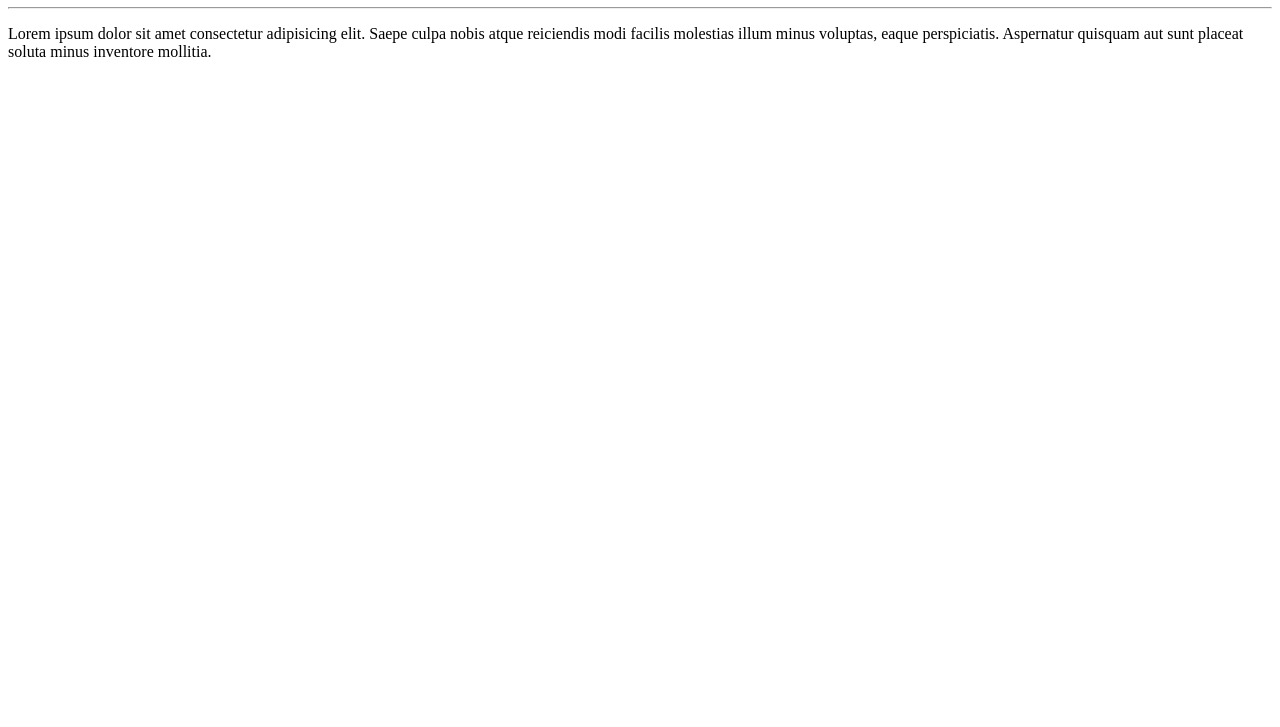
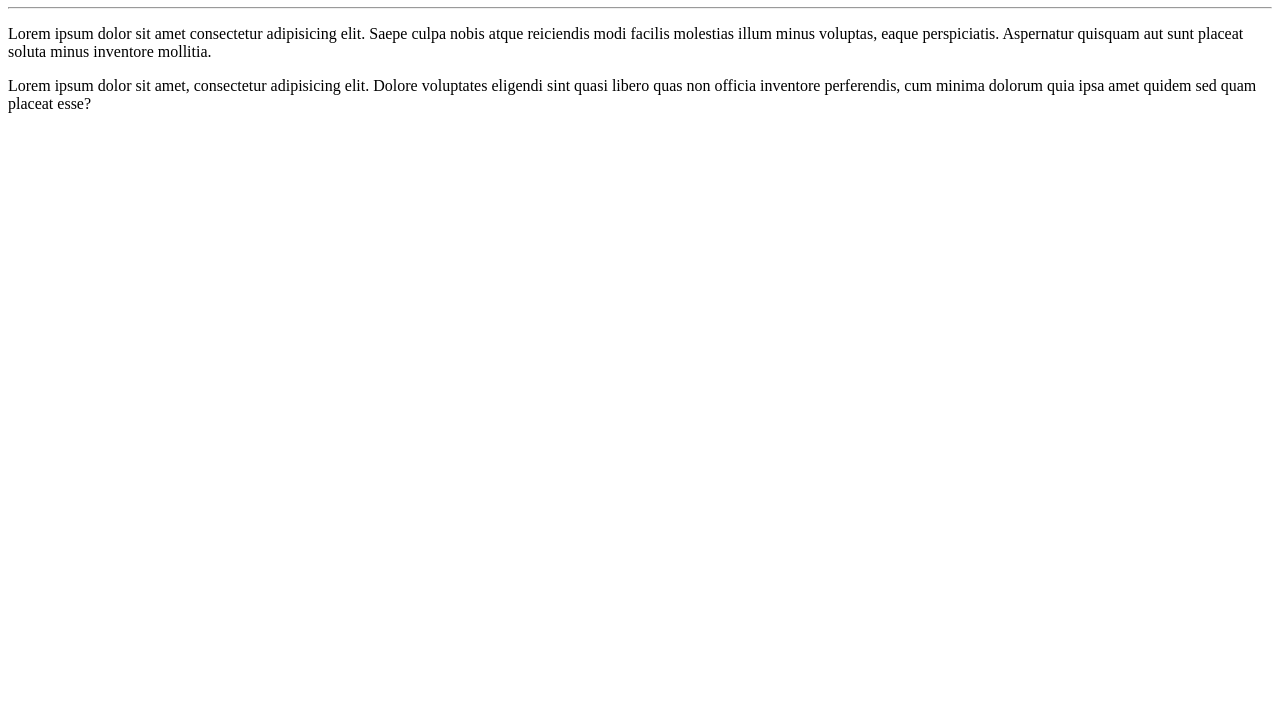
Before and after one commit to dennersantiago/Ola-mundo, a plain HTML site: page site-exemplo/index.html in a window 1280 px wide. Shown: the part 73-800 px from the top of the page. Drawn offline with Linux system fonts and the light colour scheme.

Commit message:
adicionei um paragrafo

```diff
--- a/site-exemplo/index.html
+++ b/site-exemplo/index.html
@@ -9,5 +9,6 @@
     <h1>Olá Mundo</h1>
     <hr>
     <p>Lorem ipsum dolor sit amet consectetur adipisicing elit. Saepe culpa nobis atque reiciendis modi facilis molestias illum minus voluptas, eaque perspiciatis. Aspernatur quisquam aut sunt placeat soluta minus inventore mollitia.</p>
+    <p>Lorem ipsum dolor sit amet, consectetur adipisicing elit. Dolore voluptates eligendi sint quasi libero quas non officia inventore perferendis, cum minima dolorum quia ipsa amet quidem sed quam placeat esse?</p>
 </body>
 </html>
```
